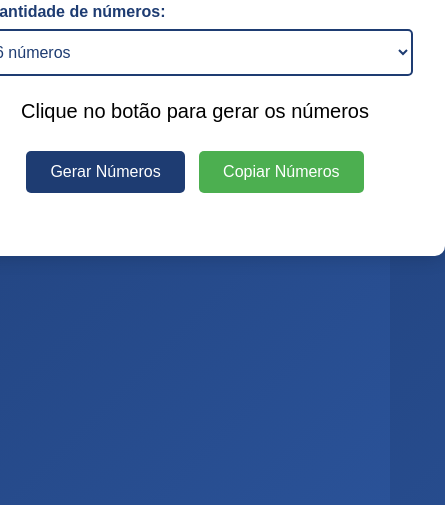
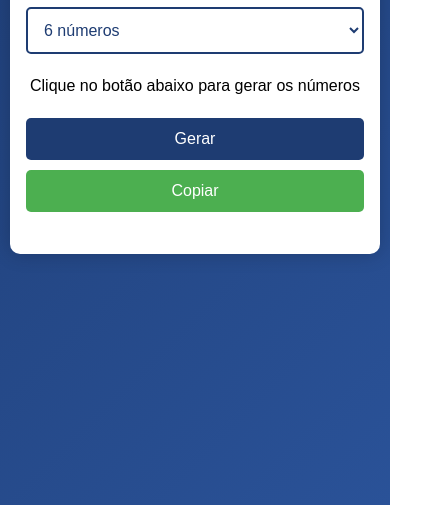
Before and after one commit to DanielBGC/mega-sena-generator, a plain HTML site: page index.html in a window 390 px wide. Shown: the part 339-844 px from the top of the page, 445 px wide, since content can reach past the window. Drawn offline with Linux system fonts and the light colour scheme.

Commit message:
responsive layout

```diff
--- a/index.html
+++ b/index.html
@@ -25,9 +25,11 @@
                 <option value="15">15 números</option>
             </select>
         </div>
-        <div class="numbers" id="result">Clique no botão para gerar os números</div>
-        <button class="generate" onclick="generateNumbers()">Gerar Números</button>
-        <button class="copy" onclick="copyNumbers()">Copiar Números</button>
+        <div class="numbers" id="result">Clique no botão abaixo para gerar os números</div>
+        <div class="button-container">
+            <button class="generate" onclick="generateNumbers()">Gerar</button>
+            <button class="copy" onclick="copyNumbers()">Copiar</button>
+        </div>
         <div class="message" id="copyMessage">Números copiados com sucesso!</div>
     </div>
     <script src="script.js"></script>
--- a/style.css
+++ b/style.css
@@ -11,6 +11,7 @@ body {
     justify-content: center;
     align-items: center;
     background: linear-gradient(135deg, #1e3c72, #2a5298);
+    padding: 20px;
 }
 
 .container {
@@ -19,13 +20,14 @@ body {
     border-radius: 10px;
     box-shadow: 0 0 20px rgba(0,0,0,0.2);
     text-align: center;
-    max-width: 90%;
-    min-width: 500px;
+    width: auto;
+    min-width: auto;
 }
 
 h1 {
     color: #1e3c72;
     margin-bottom: 1.5rem;
+    font-size: 1.8rem;
 }
 
 .select-container {
@@ -65,6 +67,15 @@ select:focus {
     font-size: 20px;
     line-height: 1.5;
     margin-bottom: 20px;
+    white-space: nowrap;
+    overflow: hidden;
+    text-overflow: ellipsis;
+}
+
+.button-container {
+    display: flex;
+    gap: 10px;
+    justify-content: center;
 }
 
 button {
@@ -73,8 +84,8 @@ button {
     border-radius: 5px;
     cursor: pointer;
     font-size: 16px;
-    margin: 5px;
     transition: all 0.3s ease;
+    flex: 0 1 auto;
 }
 
 .generate {
@@ -99,3 +110,48 @@ button:hover {
     opacity: 0;
     transition: opacity 0.3s ease;
 }
+
+/* Media Queries para dispositivos móveis */
+@media screen and (max-width: 600px) {
+    body {
+        padding: 10px;
+    }
+
+    .container {
+        padding: 1rem;
+        width: 100%;
+    }
+
+    h1 {
+        font-size: 1.5rem;
+    }
+
+    .numbers {
+        font-size: 16px;
+        white-space: normal;
+        word-break: break-all;
+    }
+
+    .button-container {
+        flex-direction: column;
+    }
+
+    button {
+        width: 100%;
+    }
+}
+
+@media screen and (max-width: 320px) {
+    h1 {
+        font-size: 1.2rem;
+    }
+
+    .numbers {
+        font-size: 14px;
+    }
+
+    button {
+        padding: 10px 20px;
+        font-size: 14px;
+    }
+}
```
